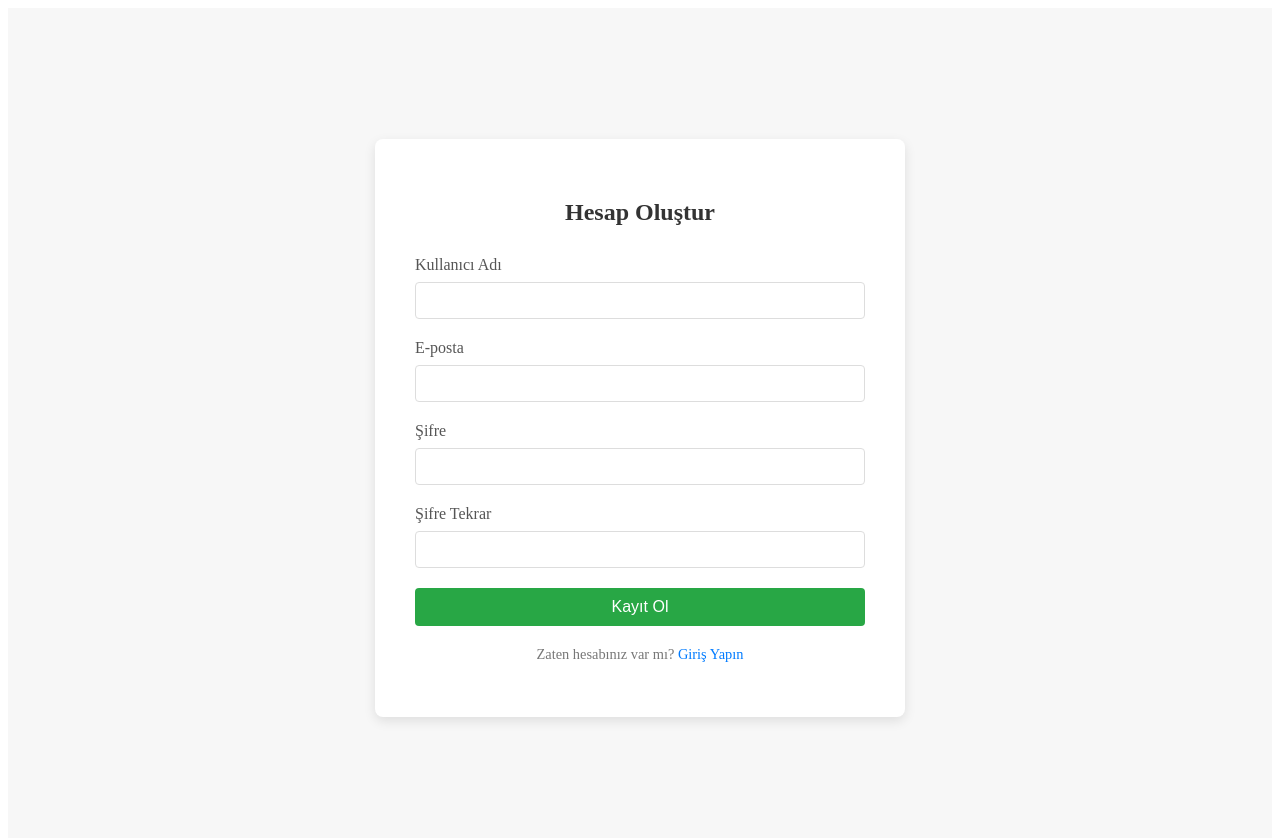
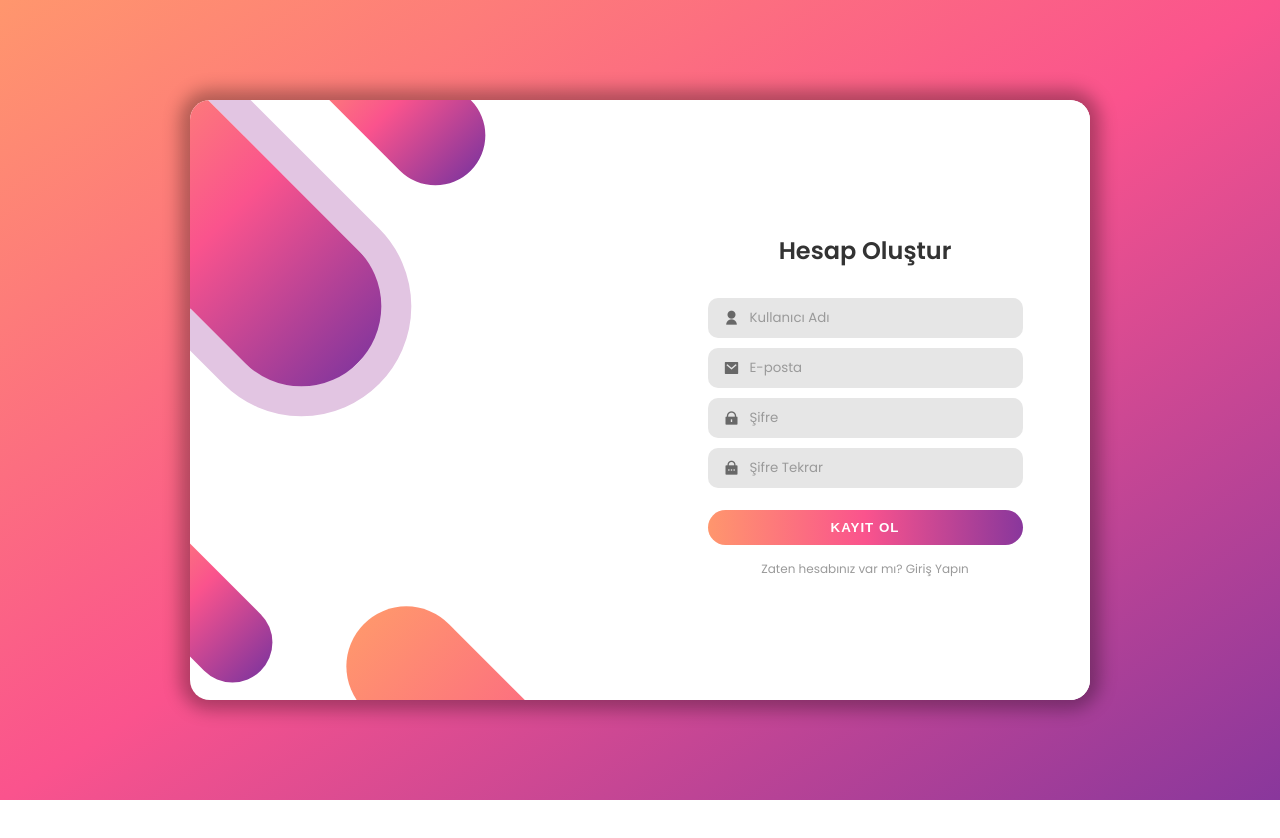
Before and after one commit to Gazi-Project-Lambda/frontend, an Angular app: page /register in a window 1280 px wide. Shown: the top 838 px of the page. After the commit the page ends 800 px from the top, so only its background shows below. Built offline with nearby package versions, Linux system fonts and the light colour scheme.

Commit message:
style(auth): implement ModernLoginPage design for login and register views

```diff
--- a/src/app/login/login.component.css
+++ b/src/app/login/login.component.css
@@ -1,130 +1,181 @@
+/* Layout Container */
+.container {
+  width: 90vw; /* Adjusted for better mobile view */
+  max-width: 900px;
+  height: 60vh;
+  min-height: 500px;
+  display: grid;
+  grid-template-columns: 100%;
+  grid-template-areas: "login";
+  box-shadow: 0 0 17px 10px rgb(0 0 0 / 30%);
+  border-radius: 20px;
+  background: white;
+  overflow: hidden;
+}
 
-.login-container {
+/* Decorative Design Section */
+.design {
+  grid-area: design;
+  display: none;
+  position: relative;
+}
+
+.rotate-45 {
+  transform: rotate(-45deg);
+}
+
+.design .pill-1 {
+  bottom: 0; left: -40px; position: absolute; width: 80px; height: 200px;
+  background: linear-gradient(#ff966d, #fa538d, #89379c); border-radius: 40px;
+}
+.design .pill-2 {
+  top: -100px; left: -80px; position: absolute; height: 450px; width: 220px;
+  background: linear-gradient(#ff966d, #fa538d, #89379c); border-radius: 200px; border: 30px solid #e2c5e2;
+}
+.design .pill-3 {
+  top: -100px; left: 160px; position: absolute; height: 200px; width: 100px;
+  background: linear-gradient(#ff966d, #fa538d, #89379c); border-radius: 70px;
+}
+.design .pill-4 {
+  bottom: -180px; left: 220px; position: absolute; height: 300px; width: 120px;
+  background: linear-gradient(#ff966d, #fa538d); border-radius: 70px;
+}
+
+/* Login Form Section */
+.login {
+  grid-area: login;
   display: flex;
+  flex-direction: column;
+  align-items: center;
   justify-content: center;
-  align-items: center;
-  min-height: 100vh;
-  background-color: #f7f7f7;
+  position: relative;
+  background: white;
   padding: 20px;
 }
 
-
-.login-card {
-  width: 100%;
-  max-width: 400px;
-  background: white;
-  padding: 40px;
-  border-radius: 8px;
-  box-shadow: 0 4px 12px rgba(0, 0, 0, 0.1);
+h3.title {
+  margin: 15px 0;
+  color: #333;
+  font-weight: 600;
+  font-size: 1.5rem;
 }
 
-.login-card h2 {
-  text-align: center;
-  margin-bottom: 30px;
-  color: #333;
-}
-
-
-.form-group {
-  margin-bottom: 20px;
-}
-
-.form-group label {
-  display: block;
-  margin-bottom: 8px;
-  font-weight: 500;
-  color: #555;
-}
-
-.form-control {
+/* Custom Inputs */
+.text-input {
+  background: #e6e6e6;
+  height: 40px;
+  display: flex;
   width: 100%;
-  padding: 10px;
-  border: 1px solid #ddd;
-  border-radius: 4px;
-  box-sizing: border-box;
+  min-width: 280px;
+  align-items: center;
+  border-radius: 10px;
+  padding: 0 15px;
+  margin: 10px 0 5px 0; /* Adjusted margin */
+  border: 1px solid transparent;
   transition: border-color 0.3s;
 }
 
-.form-control:focus {
-  border-color: #007bff;
-  outline: none;
-  box-shadow: 0 0 0 0.2rem rgba(0, 123, 255, 0.25);
-}
-
-
-.is-invalid {
+.text-input.error-border {
   border-color: #dc3545;
 }
 
-.invalid-feedback {
-  color: #dc3545;
-  font-size: 0.875em;
-  margin-top: 4px;
+.text-input input {
+  background: none;
+  border: none;
+  outline: none;
+  width: 100%;
+  height: 100%;
+  margin-left: 10px;
+  font-family: 'Poppins', sans-serif;
 }
 
+.text-input i {
+  color: #686868;
+}
 
-.btn-primary {
+::placeholder {
+  color: #9a9a9a;
+}
+
+/* Button */
+.login-btn {
   width: 100%;
   padding: 10px;
-  background-color: #007bff;
   color: white;
+  background: linear-gradient(to right, #ff966d, #fa538d, #89379c);
   border: none;
-  border-radius: 4px;
+  border-radius: 20px;
   cursor: pointer;
-  font-size: 16px;
-  transition: background-color 0.3s;
+  margin-top: 20px;
+  font-weight: 600;
+  letter-spacing: 1px;
+  transition: opacity 0.3s;
 }
 
-.btn-primary:hover:not([disabled]) {
-  background-color: #0056b3;
+.login-btn:hover {
+  opacity: 0.9;
 }
 
-.btn-primary:disabled {
-  background-color: #a0c9ff;
+.login-btn:disabled {
+  opacity: 0.6;
   cursor: not-allowed;
 }
 
-/* yükleme ikon  */
-.spinner-border-sm {
+/* Links */
+a {
+  font-size: 12px;
+  color: #9a9a9a;
+  cursor: pointer;
+  user-select: none;
+  text-decoration: none;
+  margin-top: 15px;
+  display: block;
+  text-align: center;
+}
+
+a:hover {
+  text-decoration: underline;
+  color: #fa538d;
+}
+
+/* Error Messages */
+.error-text {
+  width: 100%;
+  text-align: left;
+  color: #dc3545;
+  font-size: 0.75rem;
+  margin-left: 10px;
+}
+
+.general-error {
+  text-align: center;
+  margin-top: 10px;
+}
+
+/* Loading Spinner (CSS only) */
+.spinner {
   display: inline-block;
-  width: 1rem;
-  height: 1rem;
-  vertical-align: text-bottom;
-  border: 0.15em solid currentColor;
-  border-right-color: transparent;
+  width: 12px;
+  height: 12px;
+  border: 2px solid rgba(255,255,255,0.3);
   border-radius: 50%;
-  animation: spinner-border 0.75s linear infinite;
+  border-top-color: #fff;
+  animation: spin 1s ease-in-out infinite;
   margin-right: 5px;
 }
 
-@keyframes spinner-border {
+@keyframes spin {
   to { transform: rotate(360deg); }
 }
 
+/* Responsive Design */
+@media (min-width: 768px) {
+  .container {
+    grid-template-columns: 50% 50%;
+    grid-template-areas: "design login";
+  }
 
-.alert-error {
-    color: #721c24;
-    background-color: #f8d7da;
-    border: 1px solid #f5c6cb;
-    padding: 10px;
-    margin-bottom: 20px;
-    border-radius: 4px;
-    text-align: center;
+  .design {
+    display: block;
+  }
 }
-
-
-.footer-text {
-  text-align: center;
-  margin-top: 20px;
-  font-size: 0.9em;
-  color: #777;
-}
-
-.footer-text a {
-  color: #007bff;
-  text-decoration: none;
-}
-
-.footer-text a:hover {
-  text-decoration: underline;
-}
--- a/src/app/login/login.component.html
+++ b/src/app/login/login.component.html
@@ -1,51 +1,57 @@
-<div class="login-container">
-  <div class="login-card">
-    <h2>Kullanıcı Girişi</h2>
+<div class="container">
+  <!-- Left Side Design -->
+  <div class="design">
+    <div class="pill-1 rotate-45"></div>
+    <div class="pill-2 rotate-45"></div>
+    <div class="pill-3 rotate-45"></div>
+    <div class="pill-4 rotate-45"></div>
+  </div>
+
+  <!-- Right Side Login Form -->
+  <div class="login">
+    <h3 class="title">User Login</h3>
 
     <form [formGroup]="loginForm" (ngSubmit)="onSubmit()">
 
-      <div class="form-group">
-        <label for="username">Kullanıcı Adı</label>
+      <!-- Username Input -->
+      <div class="text-input" [class.error-border]="submitted && f['username'].errors">
+        <i class="ri-user-fill"></i>
         <input
           id="username"
           type="text"
           formControlName="username"
-          class="form-control"
-          [ngClass]="{ 'is-invalid': submitted && f['username'].errors }"
+          placeholder="Username"
         />
-        <div *ngIf="submitted && f['username'].errors" class="invalid-feedback">
-          <div *ngIf="f['username'].errors['required']">Kullanıcı Adı zorunludur.</div>
-        </div>
+      </div>
+      <div *ngIf="submitted && f['username'].errors" class="error-text">
+        <small *ngIf="f['username'].errors['required']">Kullanıcı Adı zorunludur.</small>
       </div>
 
-      <div class="form-group">
-        <label for="password">Şifre</label>
+      <!-- Password Input -->
+      <div class="text-input" [class.error-border]="submitted && f['password'].errors">
+        <i class="ri-lock-fill"></i>
         <input
           id="password"
           type="password"
           formControlName="password"
-          class="form-control"
-          [ngClass]="{ 'is-invalid': submitted && f['password'].errors }"
+          placeholder="Password"
         />
-        <div *ngIf="submitted && f['password'].errors" class="invalid-feedback">
-          <div *ngIf="f['password'].errors['required']">Şifre zorunludur.</div>
-          <div *ngIf="f['password'].errors['minlength']">Şifre en az 6 karakter olmalıdır.</div>
-        </div>
+      </div>
+      <div *ngIf="submitted && f['password'].errors" class="error-text">
+        <small *ngIf="f['password'].errors['required']">Şifre zorunludur.</small>
+        <small *ngIf="f['password'].errors['minlength']">En az 6 karakter.</small>
       </div>
 
-      <div *ngIf="errorMessage" class="alert-error">
+      <div *ngIf="errorMessage" class="error-text general-error">
         {{ errorMessage }}
       </div>
 
-      <div class="form-group">
-        <button [disabled]="loading" class="btn btn-primary">
-          <span *ngIf="loading" class="spinner-border spinner-border-sm mr-1"></span>
-          Giriş Yap
-        </button>
-      </div>
+      <button [disabled]="loading" class="login-btn">
+        <span *ngIf="loading" class="spinner"></span>
+        LOGIN
+      </button>
 
+      <a routerLink="/register" class="forgot">Hesabınız yok mu? Kayıt Olun</a>
     </form>
-
-    <p class="footer-text">Hesabınız yok mu? <a routerLink="/register">Kayıt Olun</a></p>
   </div>
 </div>
--- a/src/app/register/register.component.css
+++ b/src/app/register/register.component.css
@@ -1,113 +1,158 @@
-.register-container {
+/* Reuse the exact same CSS as LoginComponent for consistency */
+
+/* Layout Container */
+.container {
+  width: 90vw;
+  max-width: 900px;
+  height: 75vh; /* Slightly taller for register form */
+  min-height: 600px;
+  display: grid;
+  grid-template-columns: 100%;
+  grid-template-areas: "login";
+  box-shadow: 0 0 17px 10px rgb(0 0 0 / 30%);
+  border-radius: 20px;
+  background: white;
+  overflow: hidden;
+}
+
+/* Decorative Design Section */
+.design {
+  grid-area: design;
+  display: none;
+  position: relative;
+}
+
+.rotate-45 { transform: rotate(-45deg); }
+
+.design .pill-1 {
+  bottom: 0; left: -40px; position: absolute; width: 80px; height: 200px;
+  background: linear-gradient(#ff966d, #fa538d, #89379c); border-radius: 40px;
+}
+.design .pill-2 {
+  top: -100px; left: -80px; position: absolute; height: 450px; width: 220px;
+  background: linear-gradient(#ff966d, #fa538d, #89379c); border-radius: 200px; border: 30px solid #e2c5e2;
+}
+.design .pill-3 {
+  top: -100px; left: 160px; position: absolute; height: 200px; width: 100px;
+  background: linear-gradient(#ff966d, #fa538d, #89379c); border-radius: 70px;
+}
+.design .pill-4 {
+  bottom: -180px; left: 220px; position: absolute; height: 300px; width: 120px;
+  background: linear-gradient(#ff966d, #fa538d); border-radius: 70px;
+}
+
+/* Right Side (reusing .login class name from source css) */
+.login {
+  grid-area: login;
   display: flex;
+  flex-direction: column;
+  align-items: center;
   justify-content: center;
-  align-items: center;
-  min-height: 100vh;
-  background-color: #f7f7f7;
+  position: relative;
+  background: white;
   padding: 20px;
 }
 
-.register-card {
-  width: 100%;
-  max-width: 450px;
-  background: white;
-  padding: 40px;
-  border-radius: 8px;
-  box-shadow: 0 4px 12px rgba(0, 0, 0, 0.1);
+h3.title {
+  margin: 10px 0 20px 0;
+  color: #333;
+  font-weight: 600;
+  font-size: 1.5rem;
 }
 
-.register-card h2 {
-  text-align: center;
-  margin-bottom: 30px;
-  color: #333;
-}
-
-.form-group {
-  margin-bottom: 20px;
-}
-
-.form-group label {
-  display: block;
-  margin-bottom: 8px;
-  font-weight: 500;
-  color: #555;
-}
-
-.form-control {
+/* Custom Inputs */
+.text-input {
+  background: #e6e6e6;
+  height: 40px;
+  display: flex;
   width: 100%;
-  padding: 10px;
-  border: 1px solid #ddd;
-  border-radius: 4px;
-  box-sizing: border-box;
+  min-width: 280px;
+  align-items: center;
+  border-radius: 10px;
+  padding: 0 15px;
+  margin: 10px 0 2px 0;
+  border: 1px solid transparent;
   transition: border-color 0.3s;
 }
 
-.form-control:focus {
-  border-color: #28a745; /* Green for register focus */
-  outline: none;
-  box-shadow: 0 0 0 0.2rem rgba(40, 167, 69, 0.25);
-}
-
-.is-invalid {
+.text-input.error-border {
   border-color: #dc3545;
 }
 
-.invalid-feedback {
-  color: #dc3545;
-  font-size: 0.875em;
-  margin-top: 4px;
+.text-input input {
+  background: none;
+  border: none;
+  outline: none;
+  width: 100%;
+  height: 100%;
+  margin-left: 10px;
+  font-family: 'Poppins', sans-serif;
 }
 
-.btn-register {
+.text-input i { color: #686868; }
+::placeholder { color: #9a9a9a; }
+
+/* Button */
+.login-btn {
   width: 100%;
   padding: 10px;
-  background-color: #28a745;
   color: white;
+  background: linear-gradient(to right, #ff966d, #fa538d, #89379c);
   border: none;
-  border-radius: 4px;
+  border-radius: 20px;
   cursor: pointer;
-  font-size: 16px;
-  transition: background-color 0.3s;
+  margin-top: 20px;
+  font-weight: 600;
+  letter-spacing: 1px;
+  transition: opacity 0.3s;
 }
 
-.btn-register:hover:not([disabled]) {
-  background-color: #218838;
+.login-btn:hover { opacity: 0.9; }
+.login-btn:disabled { opacity: 0.6; cursor: not-allowed; }
+
+/* Links */
+a {
+  font-size: 12px;
+  color: #9a9a9a;
+  cursor: pointer;
+  user-select: none;
+  text-decoration: none;
+  margin-top: 15px;
+  display: block;
+  text-align: center;
 }
 
-.btn-register:disabled {
-  background-color: #94d3a2;
-  cursor: not-allowed;
+a:hover { text-decoration: underline; color: #fa538d; }
+
+/* Error Messages */
+.error-text {
+  width: 100%;
+  text-align: left;
+  color: #dc3545;
+  font-size: 0.7rem;
+  margin-left: 10px;
+  min-height: 15px;
 }
 
-.spinner-border-sm {
+/* Spinner */
+.spinner {
   display: inline-block;
-  width: 1rem;
-  height: 1rem;
-  vertical-align: text-bottom;
-  border: 0.15em solid currentColor;
-  border-right-color: transparent;
+  width: 12px;
+  height: 12px;
+  border: 2px solid rgba(255,255,255,0.3);
   border-radius: 50%;
-  animation: spinner-border 0.75s linear infinite;
+  border-top-color: #fff;
+  animation: spin 1s ease-in-out infinite;
   margin-right: 5px;
 }
 
-@keyframes spinner-border {
-  to { transform: rotate(360deg); }
+@keyframes spin { to { transform: rotate(360deg); } }
+
+/* Responsive Design */
+@media (min-width: 768px) {
+  .container {
+    grid-template-columns: 50% 50%;
+    grid-template-areas: "design login";
+  }
+  .design { display: block; }
 }
-
-.footer-text {
-  text-align: center;
-  margin-top: 20px;
-  font-size: 0.9em;
-  color: #777;
-}
-
-.footer-text a {
-  color: #007bff;
-  text-decoration: none;
-  cursor: pointer;
-}
-
-.footer-text a:hover {
-  text-decoration: underline;
-}
--- a/src/app/register/register.component.html
+++ b/src/app/register/register.component.html
@@ -1,78 +1,64 @@
-<div class="register-container">
-  <div class="register-card">
-    <h2>Hesap Oluştur</h2>
+<div class="container">
+  <!-- Left Side Design -->
+  <div class="design">
+    <div class="pill-1 rotate-45"></div>
+    <div class="pill-2 rotate-45"></div>
+    <div class="pill-3 rotate-45"></div>
+    <div class="pill-4 rotate-45"></div>
+  </div>
+
+  <!-- Right Side Register Form -->
+  <div class="login"> <!-- Keeping class 'login' for shared CSS styles -->
+    <h3 class="title">Hesap Oluştur</h3>
 
     <form [formGroup]="registerForm" (ngSubmit)="onSubmit()">
 
-      <div class="form-group">
-        <label for="username">Kullanıcı Adı</label>
-        <input
-          id="username"
-          type="text"
-          formControlName="username"
-          class="form-control"
-          [ngClass]="{ 'is-invalid': submitted && f['username'].errors }"
-        />
-        <div *ngIf="submitted && f['username'].errors" class="invalid-feedback">
-          <div *ngIf="f['username'].errors['required']">Kullanıcı Adı zorunludur.</div>
-          <div *ngIf="f['username'].errors['minlength']">En az 3 karakter olmalıdır.</div>
-        </div>
+      <!-- Username -->
+      <div class="text-input" [class.error-border]="submitted && f['username'].errors">
+        <i class="ri-user-fill"></i>
+        <input type="text" formControlName="username" placeholder="Kullanıcı Adı" />
+      </div>
+      <div *ngIf="submitted && f['username'].errors" class="error-text">
+        <small *ngIf="f['username'].errors['required']">Gerekli.</small>
+        <small *ngIf="f['username'].errors['minlength']">En az 3 karakter.</small>
       </div>
 
-      <div class="form-group">
-        <label for="email">E-posta</label>
-        <input
-          id="email"
-          type="email"
-          formControlName="email"
-          class="form-control"
-          [ngClass]="{ 'is-invalid': submitted && f['email'].errors }"
-        />
-        <div *ngIf="submitted && f['email'].errors" class="invalid-feedback">
-          <div *ngIf="f['email'].errors['required']">E-posta zorunludur.</div>
-          <div *ngIf="f['email'].errors['email']">Geçerli bir e-posta adresi giriniz.</div>
-        </div>
+      <!-- Email -->
+      <div class="text-input" [class.error-border]="submitted && f['email'].errors">
+        <i class="ri-mail-fill"></i>
+        <input type="email" formControlName="email" placeholder="E-posta" />
+      </div>
+      <div *ngIf="submitted && f['email'].errors" class="error-text">
+        <small *ngIf="f['email'].errors['required']">Gerekli.</small>
+        <small *ngIf="f['email'].errors['email']">Geçersiz format.</small>
       </div>
 
-      <div class="form-group">
-        <label for="password">Şifre</label>
-        <input
-          id="password"
-          type="password"
-          formControlName="password"
-          class="form-control"
-          [ngClass]="{ 'is-invalid': submitted && f['password'].errors }"
-        />
-        <div *ngIf="submitted && f['password'].errors" class="invalid-feedback">
-          <div *ngIf="f['password'].errors['required']">Şifre zorunludur.</div>
-          <div *ngIf="f['password'].errors['minlength']">Şifre en az 6 karakter olmalıdır.</div>
-        </div>
+      <!-- Password -->
+      <div class="text-input" [class.error-border]="submitted && f['password'].errors">
+        <i class="ri-lock-fill"></i>
+        <input type="password" formControlName="password" placeholder="Şifre" />
+      </div>
+      <div *ngIf="submitted && f['password'].errors" class="error-text">
+        <small *ngIf="f['password'].errors['required']">Gerekli.</small>
+        <small *ngIf="f['password'].errors['minlength']">En az 6 karakter.</small>
       </div>
 
-      <div class="form-group">
-        <label for="confirmPassword">Şifre Tekrar</label>
-        <input
-          id="confirmPassword"
-          type="password"
-          formControlName="confirmPassword"
-          class="form-control"
-          [ngClass]="{ 'is-invalid': submitted && f['confirmPassword'].errors }"
-        />
-        <div *ngIf="submitted && f['confirmPassword'].errors" class="invalid-feedback">
-          <div *ngIf="f['confirmPassword'].errors['required']">Şifre tekrarı zorunludur.</div>
-          <div *ngIf="f['confirmPassword'].errors['matching']">Şifreler eşleşmiyor.</div>
-        </div>
+      <!-- Confirm Password -->
+      <div class="text-input" [class.error-border]="submitted && f['confirmPassword'].errors">
+        <i class="ri-lock-password-fill"></i>
+        <input type="password" formControlName="confirmPassword" placeholder="Şifre Tekrar" />
+      </div>
+      <div *ngIf="submitted && f['confirmPassword'].errors" class="error-text">
+        <small *ngIf="f['confirmPassword'].errors['required']">Gerekli.</small>
+        <small *ngIf="f['confirmPassword'].errors['matching']">Eşleşmiyor.</small>
       </div>
 
-      <div class="form-group">
-        <button [disabled]="loading" class="btn-register">
-          <span *ngIf="loading" class="spinner-border spinner-border-sm mr-1"></span>
-          Kayıt Ol
-        </button>
-      </div>
+      <button [disabled]="loading" class="login-btn">
+        <span *ngIf="loading" class="spinner"></span>
+        KAYIT OL
+      </button>
 
+      <a routerLink="/login" class="forgot">Zaten hesabınız var mı? Giriş Yapın</a>
     </form>
-
-    <p class="footer-text">Zaten hesabınız var mı? <a routerLink="/login">Giriş Yapın</a></p>
   </div>
 </div>
--- a/src/index.html
+++ b/src/index.html
@@ -6,6 +6,11 @@
   <base href="/">
   <meta name="viewport" content="width=device-width, initial-scale=1">
   <link rel="icon" type="image/x-icon" href="favicon.ico">
+
+  <!-- Remix Icons -->
+  <link href="https://cdn.jsdelivr.net/npm/remixicon@2.5.0/fonts/remixicon.css" rel="stylesheet">
+  <!-- Google Fonts: Poppins -->
+  <link href="https://fonts.googleapis.com/css2?family=Poppins:wght@400;600&display=swap" rel="stylesheet">
 </head>
 <body>
   <app-root></app-root>
--- a/src/styles.css
+++ b/src/styles.css
@@ -1 +1,16 @@
-/* You can add global styles to this file, and also import other style files */
+*, html, body {
+  margin: 0;
+  padding: 0;
+  box-sizing: border-box;
+}
+
+body {
+  font-family: 'Poppins', sans-serif;
+  height: 100vh;
+  /* Centering logic for the router outlet content */
+  display: flex;
+  justify-content: center;
+  align-items: center;
+  background: linear-gradient(to bottom right, #ff966d, #fa538d, #89379c);
+  overflow: hidden; /* Prevent scrollbars from decorative elements if needed */
+}
```
